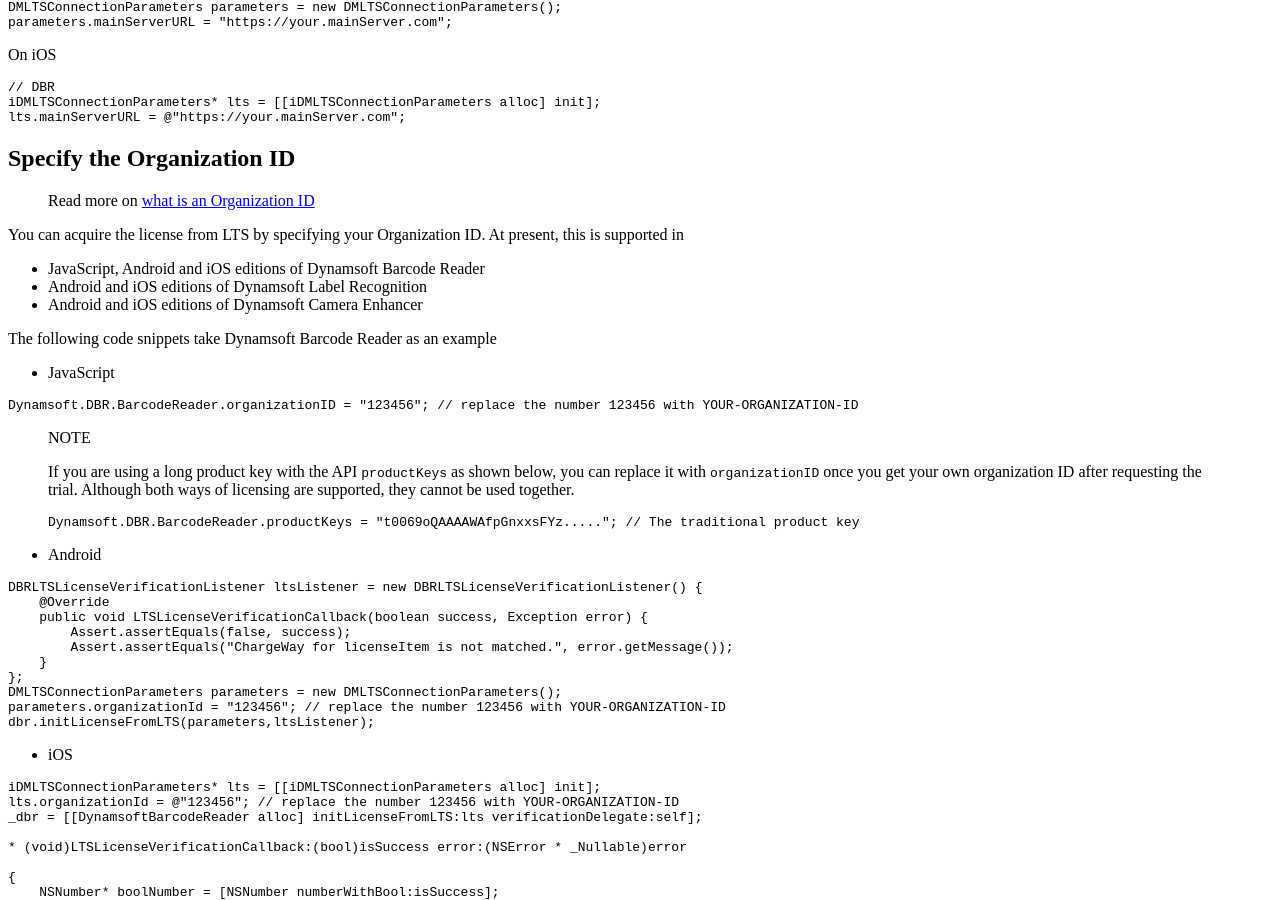
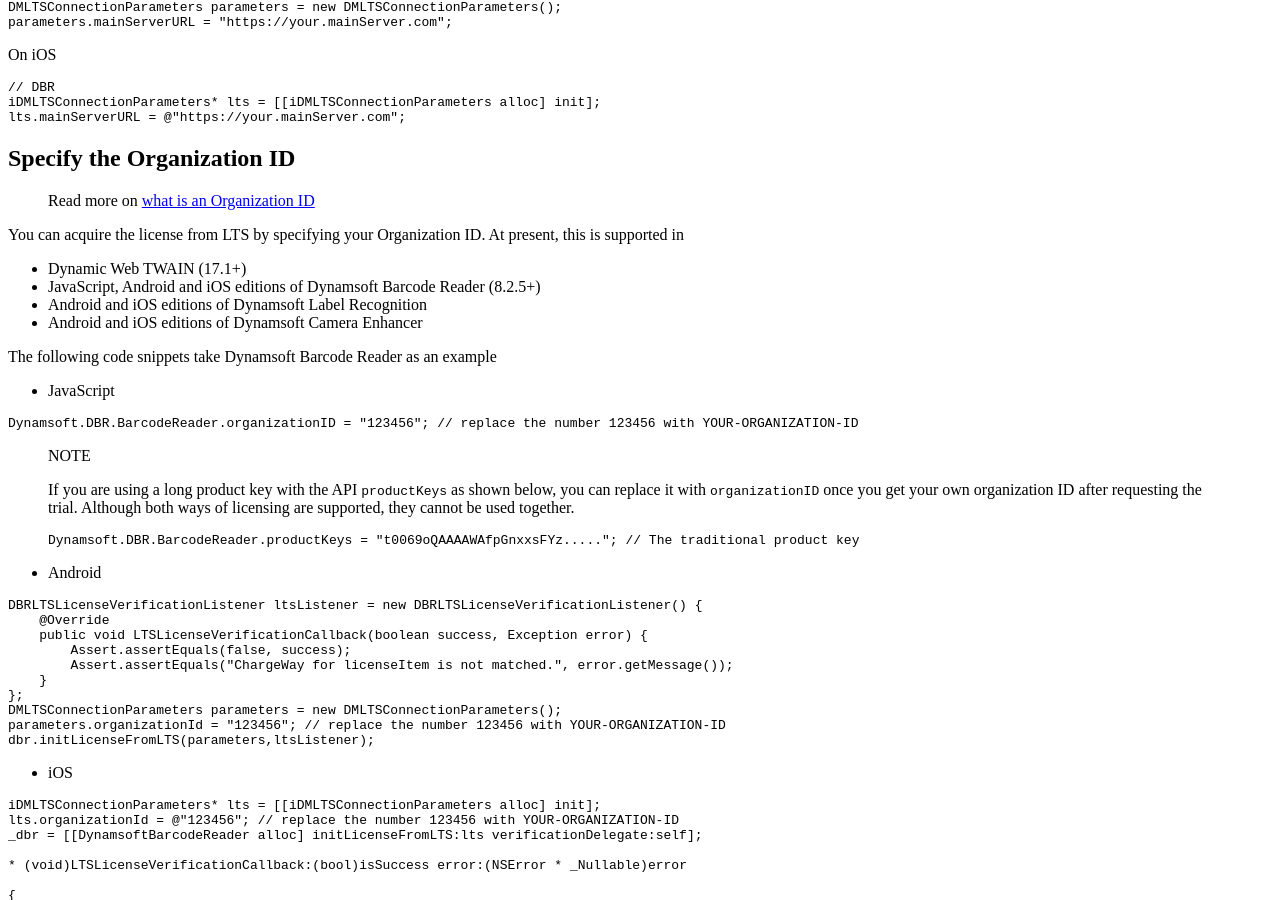
Before and after one commit to dynamsoft-docs/license-server-docs, a Jekyll site: the page built from common/mechanism.md, in a window 1280 px wide and 900 px high, scrolled down 1661 px. Built offline with Jekyll 4.4.1, drawn with Linux system fonts in a browser that asks for light colours.

Commit message:
dwt supports org id too

```diff
--- a/common/mechanism.md
+++ b/common/mechanism.md
@@ -98,7 +98,8 @@
 
 You can acquire the license from LTS by specifying your Organization ID. At present, this is supported in
 
-* JavaScript, Android and iOS editions of Dynamsoft Barcode Reader
+* Dynamic Web TWAIN (17.1+)
+* JavaScript, Android and iOS editions of Dynamsoft Barcode Reader (8.2.5+)
 * Android and iOS editions of Dynamsoft Label Recognition
 * Android and iOS editions of Dynamsoft Camera Enhancer
 
```
